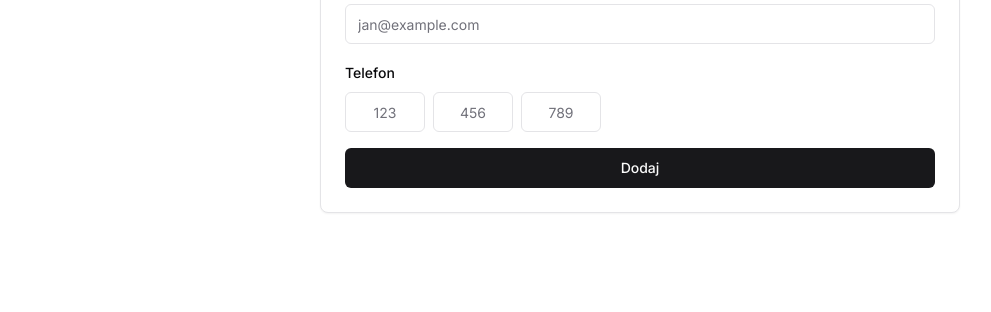
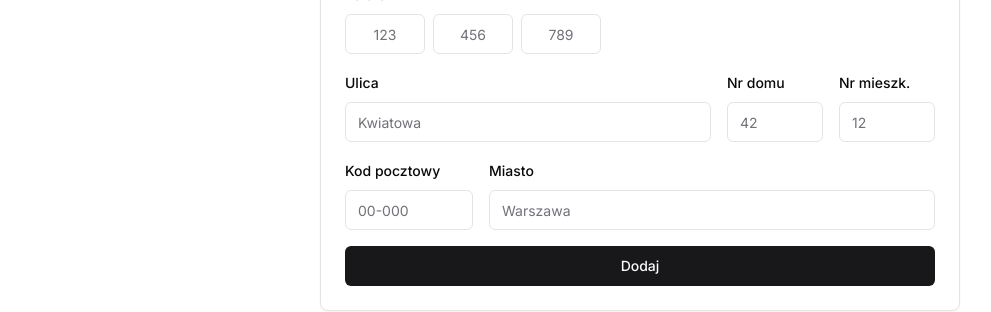
Before and after one commit to KPR23/workspaces, a Next.js app: page /employees in a window 1280 px wide. Shown: the part 461-773 px from the top of the page, without its empty margins (0-991 px from the left). Built offline with nearby package versions, Linux system fonts and the light colour scheme; no server answers; the database is empty.

Commit message:
added address fields

```diff
--- a/src/app/api/employees/route.ts
+++ b/src/app/api/employees/route.ts
@@ -15,7 +15,9 @@ export async function POST(request: Request) {
         lastName: data.lastName,
         email: data.email,
         phone: data.phone,
-        address: "",
+        address: `${data.street} ${data.houseNumber}${
+          data.apartmentNumber ? `/${data.apartmentNumber}` : ""
+        }, ${data.postalCode} ${data.city}`,
       })
       .returning();
 
--- a/src/components/employee-form.tsx
+++ b/src/components/employee-form.tsx
@@ -32,7 +32,11 @@ export function EmployeeForm() {
       lastName: "",
       email: "",
       phone: "",
-      address: "",
+      street: "",
+      houseNumber: "",
+      apartmentNumber: "",
+      postalCode: "",
+      city: "",
     },
   });
 
@@ -48,12 +52,16 @@ export function EmployeeForm() {
       });
 
       if (!response.ok) {
-        throw new Error("Failed to create employee");
+        throw new Error("Błąd podczas dodawania pracownika.");
       }
 
       form.reset();
     } catch (e) {
-      setError(e instanceof Error ? e.message : "Something went wrong");
+      setError(
+        e instanceof Error
+          ? e.message
+          : "Coś poszło nie tak, spróbuj ponownie.",
+      );
     } finally {
       setIsSubmitting(false);
     }
@@ -219,7 +227,130 @@ export function EmployeeForm() {
                 </FormItem>
               )}
             />
-
+            <div className="space-y-4">
+              <div className="flex gap-4">
+                <FormField
+                  control={form.control}
+                  name="street"
+                  render={({ field }) => (
+                    <FormItem className="flex-1">
+                      <FormLabel>Ulica</FormLabel>
+                      <FormControl>
+                        <Input
+                          placeholder="Kwiatowa"
+                          {...field}
+                          className={cn(
+                            "border",
+                            form.formState.errors.street
+                              ? "border-destructive"
+                              : "border-input",
+                          )}
+                        />
+                      </FormControl>
+                      <FormMessage />
+                    </FormItem>
+                  )}
+                />
+                <FormField
+                  control={form.control}
+                  name="houseNumber"
+                  render={({ field }) => (
+                    <FormItem className="w-24">
+                      <FormLabel>Nr domu</FormLabel>
+                      <FormControl>
+                        <Input
+                          placeholder="42"
+                          {...field}
+                          className={cn(
+                            "border",
+                            form.formState.errors.houseNumber
+                              ? "border-destructive"
+                              : "border-input",
+                          )}
+                        />
+                      </FormControl>
+                      <FormMessage />
+                    </FormItem>
+                  )}
+                />
+                <FormField
+                  control={form.control}
+                  name="apartmentNumber"
+                  render={({ field }) => (
+                    <FormItem className="w-24">
+                      <FormLabel>Nr mieszk.</FormLabel>
+                      <FormControl>
+                        <Input
+                          placeholder="12"
+                          {...field}
+                          className={cn(
+                            "border",
+                            form.formState.errors.apartmentNumber
+                              ? "border-destructive"
+                              : "border-input",
+                          )}
+                        />
+                      </FormControl>
+                      <FormMessage />
+                    </FormItem>
+                  )}
+                />
+              </div>
+              <div className="flex gap-4">
+                <FormField
+                  control={form.control}
+                  name="postalCode"
+                  render={({ field }) => (
+                    <FormItem className="w-32">
+                      <FormLabel>Kod pocztowy</FormLabel>
+                      <FormControl>
+                        <Input
+                          placeholder="00-000"
+                          maxLength={6}
+                          {...field}
+                          onChange={(e) => {
+                            let value = e.target.value.replace(/[^\d-]/g, "");
+                            if (value.length === 2 && !value.includes("-")) {
+                              value = value + "-";
+                            }
+                            field.onChange(value);
+                          }}
+                          className={cn(
+                            "border",
+                            form.formState.errors.postalCode
+                              ? "border-destructive"
+                              : "border-input",
+                          )}
+                        />
+                      </FormControl>
+                      <FormMessage />
+                    </FormItem>
+                  )}
+                />
+                <FormField
+                  control={form.control}
+                  name="city"
+                  render={({ field }) => (
+                    <FormItem className="flex-1">
+                      <FormLabel>Miasto</FormLabel>
+                      <FormControl>
+                        <Input
+                          placeholder="Warszawa"
+                          {...field}
+                          className={cn(
+                            "border",
+                            form.formState.errors.city
+                              ? "border-destructive"
+                              : "border-input",
+                          )}
+                        />
+                      </FormControl>
+                      <FormMessage />
+                    </FormItem>
+                  )}
+                />
+              </div>
+            </div>
             {error && <p className="text-sm text-destructive">{error}</p>}
 
             <LoadingButton
--- a/src/db/schema/zod.ts
+++ b/src/db/schema/zod.ts
@@ -51,12 +51,44 @@ export const createEmployeeSchema = employeeSchema
     updatedAt: true,
   })
   .extend({
+    firstName: z
+      .string()
+      .min(1, { message: "Imię jest wymagane" })
+      .max(20, { message: "Imię nie może mieć więcej niż 20 znaków" })
+      .regex(/^[A-Za-zĄąĆćĘęŁłŃńÓóŚśŹźŻż]+$/, {
+        message: "Imię może zawierać tylko litery",
+      }),
+    lastName: z
+      .string()
+      .min(1, { message: "Nazwisko jest wymagane" })
+      .max(50, { message: "Nazwisko nie może mieć więcej niż 50 znaków" })
+      .regex(/^[A-Za-zĄąĆćĘęŁłŃńÓóŚśŹźŻż\-]+$/, {
+        message: "Nazwisko może zawierać tylko litery i myślnik",
+      }),
     phone: z
       .string()
       .min(9, { message: "Numer telefonu musi mieć 9 cyfr" })
       .max(9, { message: "Numer telefonu musi mieć 9 cyfr" })
       .regex(/^\d+$/, { message: "Numer telefonu może zawierać tylko cyfry" }),
-    address: z.string().min(1, { message: "Adres jest wymagany" }),
+    street: z
+      .string()
+      .min(1, { message: "Ulica jest wymagana" })
+      .max(100, { message: "Nazwa ulicy jest za długa" }),
+    houseNumber: z
+      .string()
+      .min(1, { message: "Numer domu jest wymagany" })
+      .max(10, { message: "Numer domu jest za długi" }),
+    apartmentNumber: z
+      .string()
+      .max(10, { message: "Numer mieszkania jest za długi" })
+      .optional(),
+    postalCode: z
+      .string()
+      .regex(/^\d{2}-\d{3}$/, { message: "Nieprawidłowy format kodu pocztowego" }),
+    city: z
+      .string()
+      .min(1, { message: "Miasto jest wymagane" })
+      .max(100, { message: "Nazwa miasta jest za długa" }),
   });
 
 export const createCinemaWeekSchema = z.object({
@@ -123,7 +155,7 @@ export const updateAvailabilitySchema = partialAvailabilitySchema.refine(data =>
   message: "Start time and end time are required for CUSTOM status"
 }).refine((data) => {
   if (data.status === "CUSTOM" && data.startTime && data.endTime) {
-    return data.startTime < data.endTime; // Dodano sprawdzenie kolejności
+    return data.startTime < data.endTime;
   }
   return true;
 }, {
```
Also changed, not shown: 1 other file (tests, documents, lock files or other folders).
